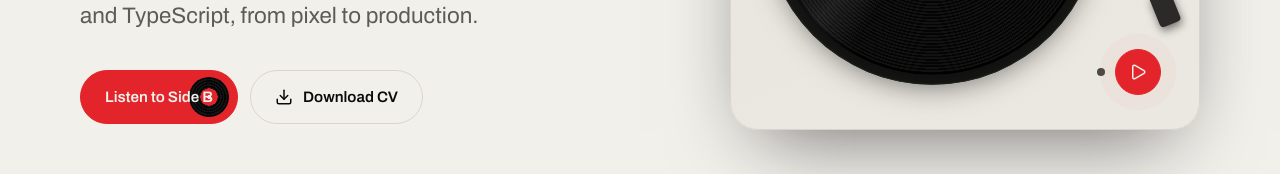
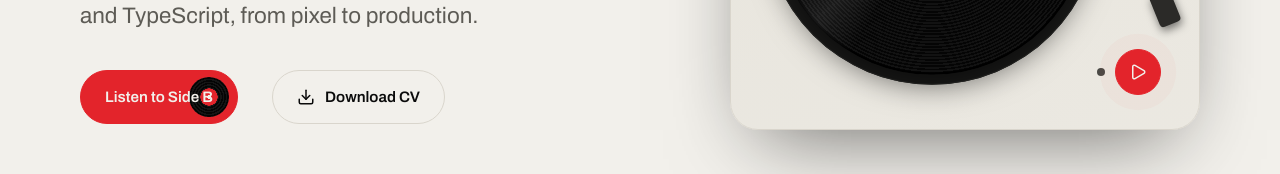
Before and after one commit to saracco-juan/portfolio, a React (Vite) app: page / in a window 1280 px wide. Shown: the part 508-682 px from the top of the page. Built offline with nearby package versions, Linux system fonts and the light colour scheme.

Commit message:
Give the peeking record room between the hero buttons
Co-Authored-By: Claude Opus 5.5 <noreply@anthropic.com>
Claude-Session: https://claude.ai/code/session_01DCbEqHiABtVST5Vhjdt5cW

```diff
--- a/src/components/Portfolio/portfolio.css
+++ b/src/components/Portfolio/portfolio.css
@@ -1462,7 +1462,11 @@ html {
 }
 
 .btn--primary:hover .btn__peek {
-  transform: translateX(30px) rotate(200deg);
+  transform: translateX(26px) rotate(200deg);
+}
+
+.hero__actions {
+  gap: 34px !important;
 }
 
 /* Download CV: the arrow drops */
```
